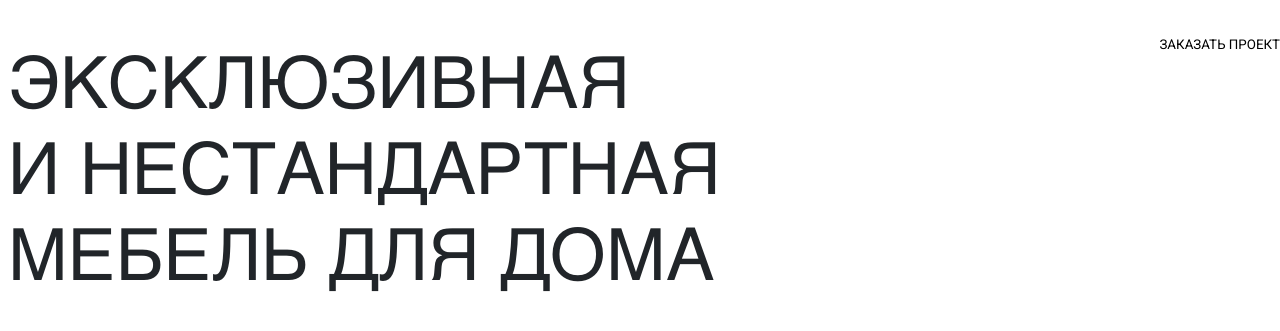
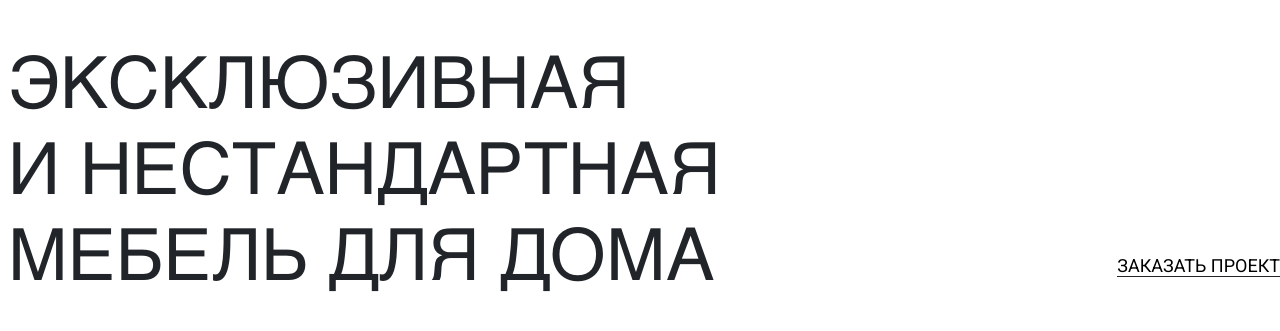
Before and after one commit to 0tohik0/training-project-html-css-, a plain HTML site: page index.html in a window 1280 px wide. Shown: the part 115-446 px from the top of the page. Drawn offline with Linux system fonts and the light colour scheme.

Commit message:
feat: edited promo

```diff
--- a/css/style.css
+++ b/css/style.css
@@ -53,14 +53,17 @@ a {
     cursor: pointer;
 }
 .button-primary {
-    flex-direction: column;
+    position: relative;
     align-self: flex-start;
+    font-size: 18px;
     text-decoration: none;
     border: none;
     background: white;
+    border-bottom: 1px solid #212529;
 }
 /*  */
 .promo {
+    position: relative;
     margin-top: 40px;
 }
 .promo-title {
@@ -68,3 +71,6 @@ a {
     font-size: 72px;
     font-weight: 400;
 }
+.promo-button {
+    margin-top: 17%;
+}
--- a/index.html
+++ b/index.html
@@ -10,7 +10,7 @@
     <title>Aveji</title>
 </head>
 <body>
-    <header class="header">
+    <header class="section header">
         <div class="container block">
             <div class="logo">
                 <a href="index.html" class="logo-link">
@@ -33,11 +33,11 @@
         <!-- /.container block-->
     </header>
     <!-- /.header -->
-    <div class="promo">
+    <div class="section promo">
         <div class="container block">
             <h1 class="title promo-title">ЭКСКЛЮЗИВНАЯ<br> И НЕСТАНДАРТНАЯ<br> МЕБЕЛЬ ДЛЯ ДОМА</h1>
             <!-- /.title -->
-            <button class="button button-primary">ЗАКАЗАТЬ ПРОЕКТ</button>
+            <button class="button promo-button button-primary">ЗАКАЗАТЬ ПРОЕКТ</button>
         </div>
         <!-- /.container -->
     </div>
```
